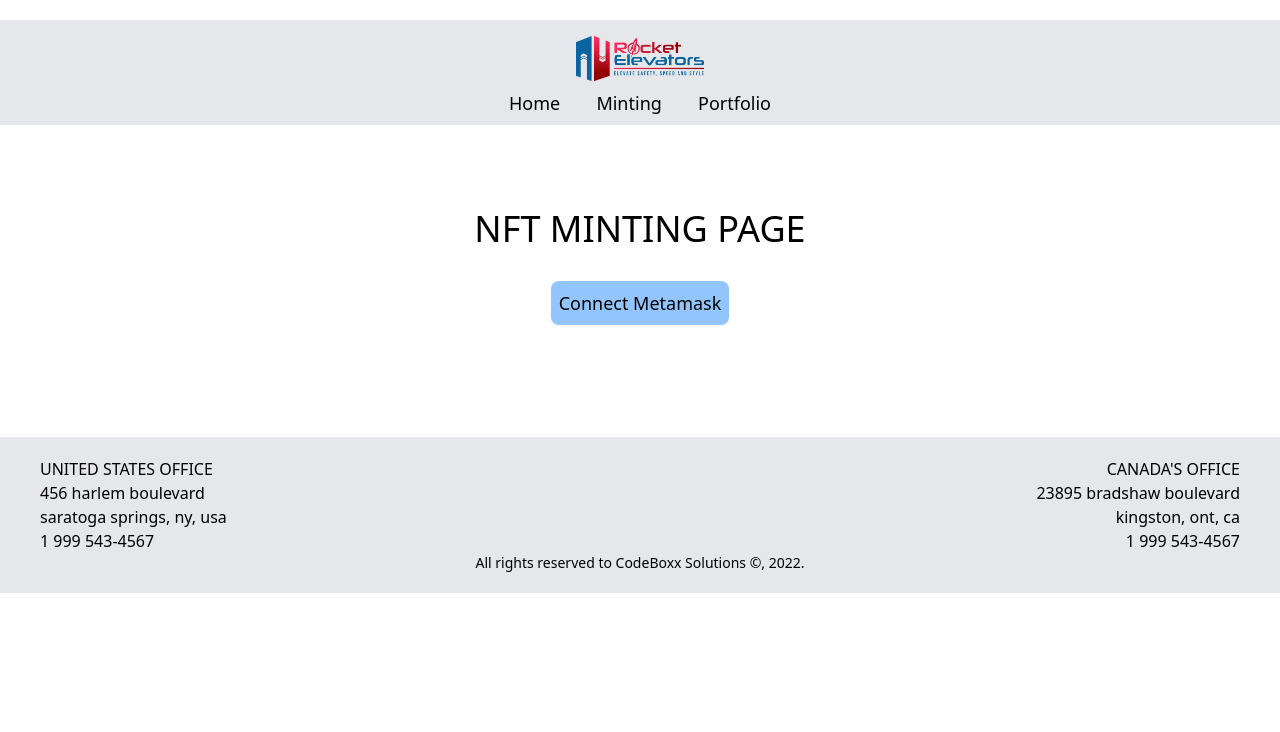
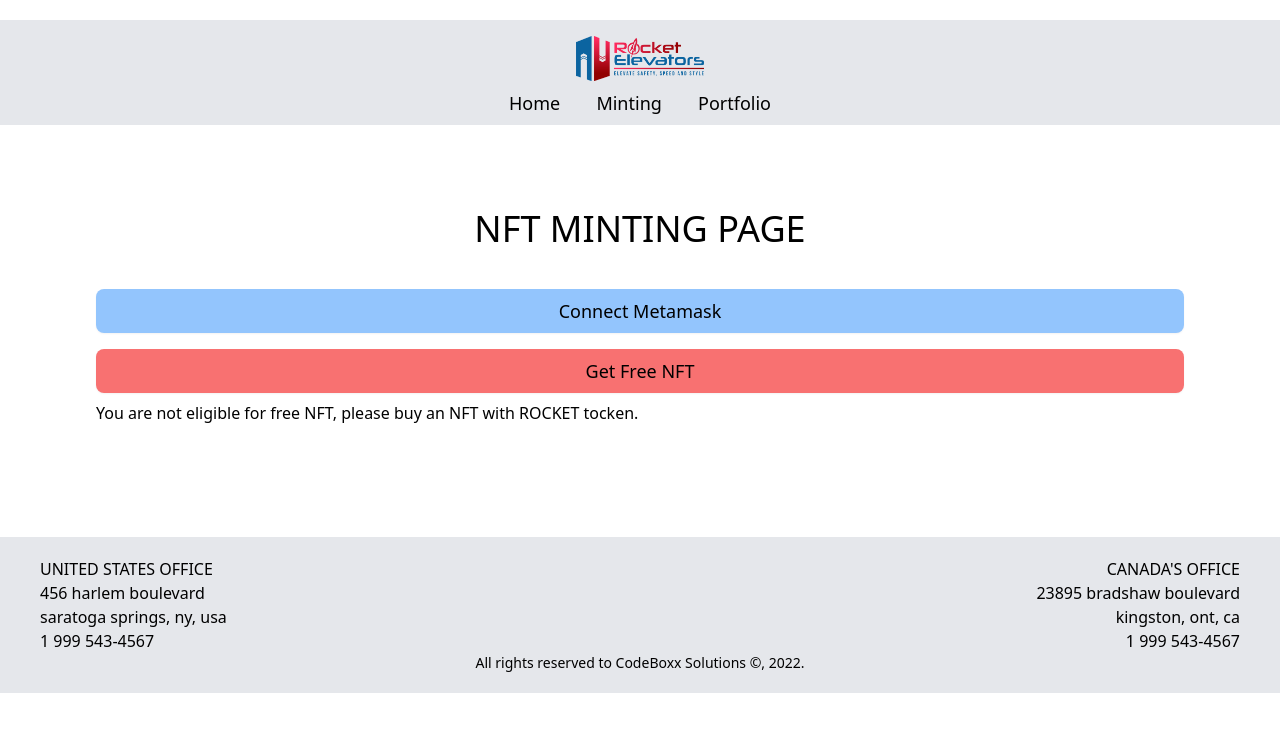
Before and after one commit to maximkwski/Rocket_Elevators_Svelte_Application, a SvelteKit app: page /minting in a window 1280 px wide. Shown: the top 732 px of the page. Built offline with nearby package versions, Linux system fonts and the light colour scheme.

Commit message:
added free nft endpoint

```diff
--- a/src/routes/minting/+page.svelte
+++ b/src/routes/minting/+page.svelte
@@ -1,11 +1,17 @@
 <script>
     import {  web3, connected, selectedAccount, chainId, chainData, defaultEvmStores } from 'svelte-web3'
+    import { writable } from "svelte/store";
+
+    export const wallet_address = writable('');
+    export const freeNFTresp = writable('');
 
     const openMetamask = async () =>  {
        let account;
         await ethereum.request({ method: 'eth_requestAccounts'}).then(accounts => {
+            console.log(accounts)
            account = accounts[0];
-        console.log(account);
+            console.log('my account is:',account);
+
 
             ethereum.request({ method: 'eth_getBalance', params: [account, 'latest']}).then( result => {
                 console.log(result);
@@ -15,8 +21,22 @@
             })
         })
 
+        wallet_address.set(account)
+        console.log("my wallet addresssss :",($wallet_address))
+    };
 
-    };
+    const freeNFTcheck = async () => {
+        const url = `https://express-api.codeboxxtest.xyz/NFT/gift/`;
+        // const wallet_address = `0x1E90cf48F11Dd52802eC7D1AF7082122A6a59312`;
+        const resp = await fetch(`${url}${$wallet_address}`);
+        const data = await resp.json();
+        console.log("Free NFT? ",data)
+
+        return {
+            data
+        }
+    }
+
 
 
 
@@ -24,18 +44,19 @@
 
 <h1 class="text-4xl text-center my-8 uppercase">NFT Minting Page</h1>
 
-<div class="flex justify-center">
-<button on:click={openMetamask} id="connect-button" class="p-2 text-lg bg-blue-300 text-center rounded-lg shadow-sm hover:shadow-md">Connect Metamask</button>
+<div class="flex flex-col justify-center">
+<button on:click={openMetamask} id="connect-button" class="p-2 my-2 text-lg bg-blue-300 text-center rounded-lg shadow-sm hover:shadow-md">Connect Metamask</button>
+<button  on:click={freeNFTcheck} id="freenft-button" class="p-2 my-2 text-lg bg-red-400 text-center rounded-lg shadow-sm hover:shadow-md">Get Free NFT</button>
 </div>
 
 
-<!--
-{#if !$connected}
 
-<p>My application is not yet connected</p>
+{#if {freeNFTcheck} === true}
+
+<p>You are eligible for a free NFT</p>
 
 {:else}
 
-<p>Connected to chain with id {$chainId}</p>
+<p>You are not eligible for free NFT, please buy an NFT with ROCKET tocken.</p>
 
-{/if} -->
+{/if}
```
Lines whose indentation alone changed are shown as unchanged.
